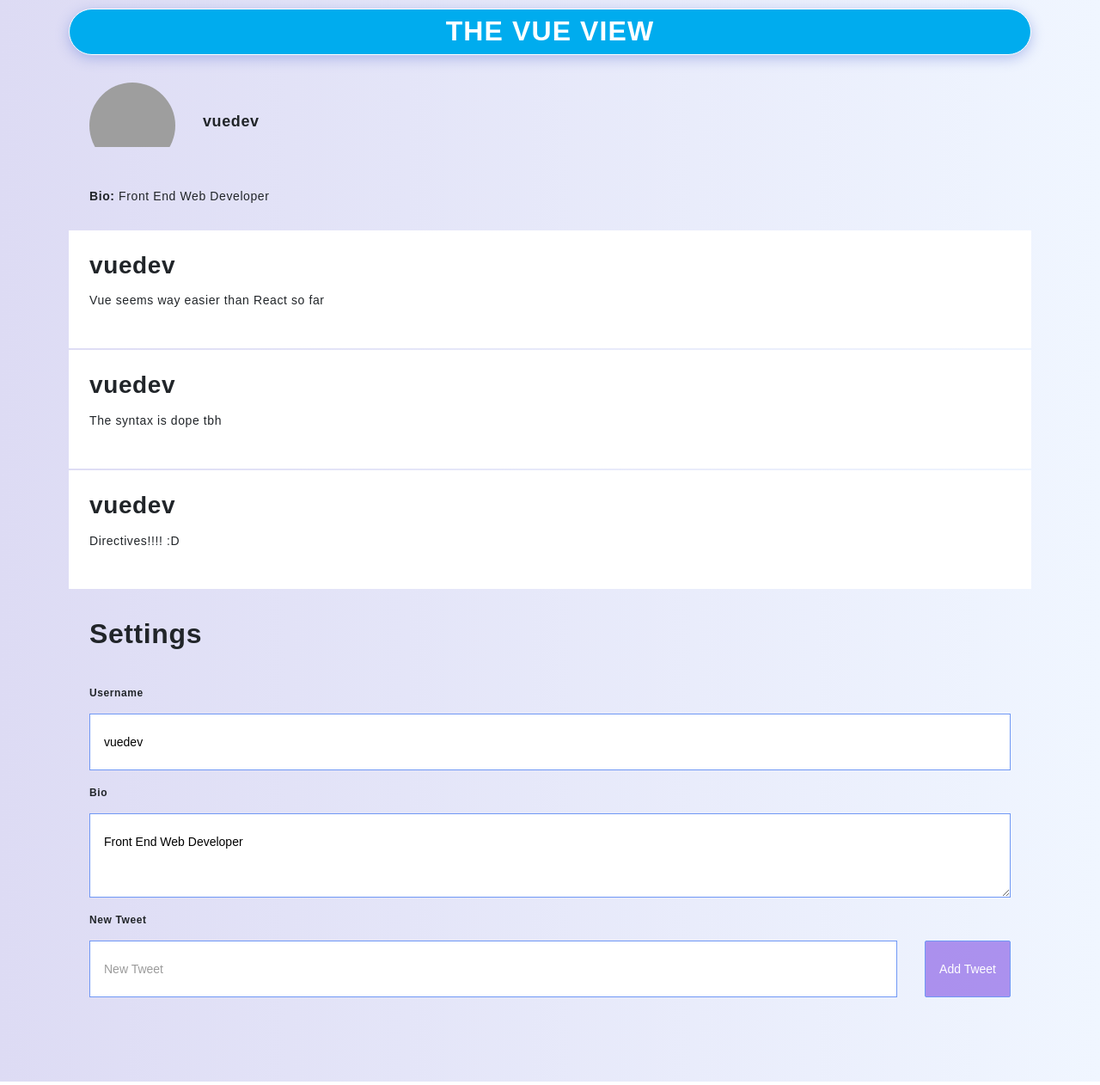
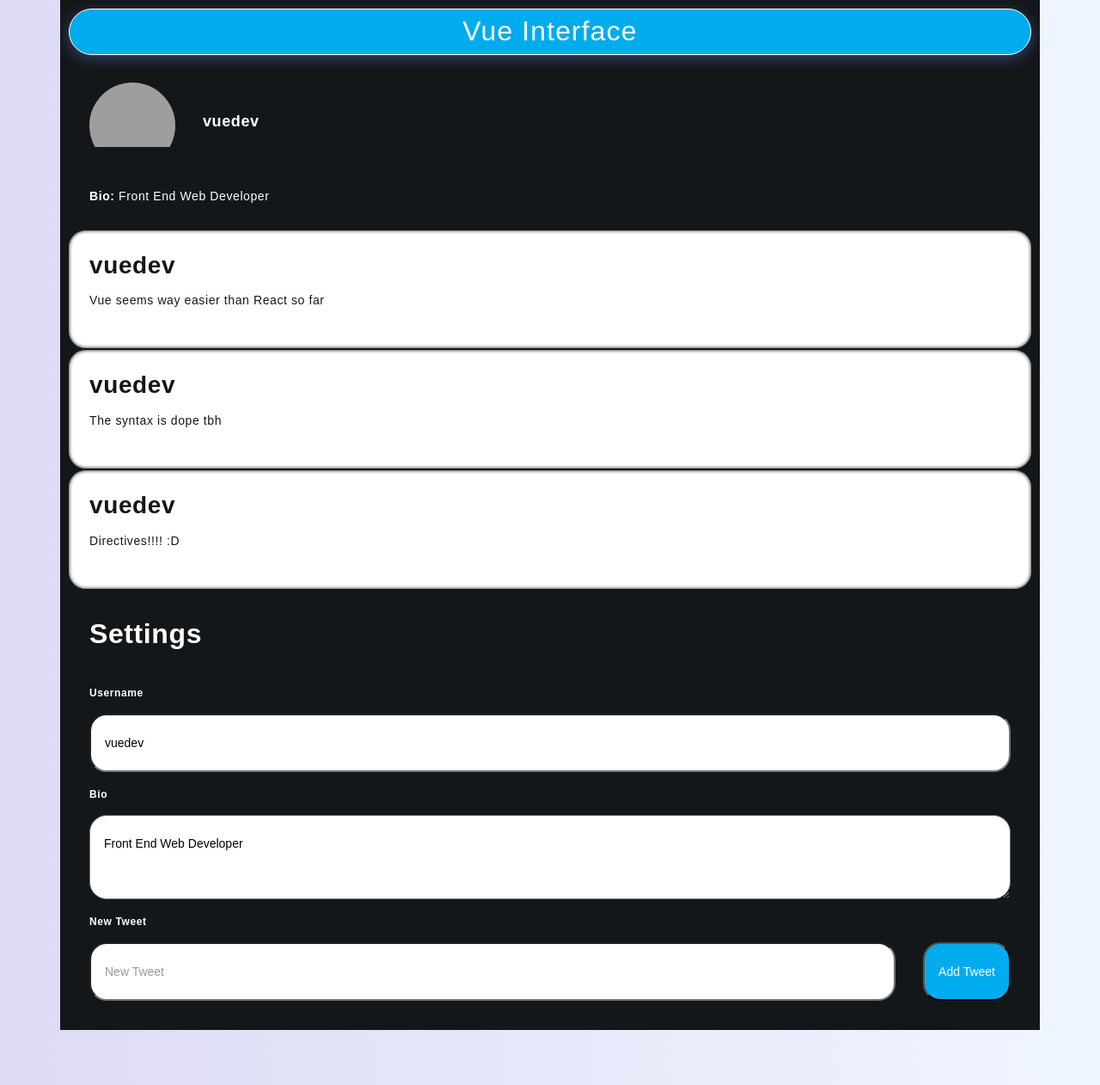
Before and after one commit to alexgignilliat/vue-UI-tweets, a plain HTML site: page index.html in a window 1280 px wide. Shown: the whole page at 86% size. Drawn offline with nearby package versions, Linux system fonts and the light colour scheme; grey boxes are pictures that could not be loaded.

Commit message:
styling tweaks to UI

```diff
--- a/files/css/style.css
+++ b/files/css/style.css
@@ -1,3 +1,5 @@
+
+
 body {
     padding-bottom: 4rem;
     background-image: linear-gradient(to left, #f0f6ff, #dddbf4);
@@ -5,10 +7,14 @@ body {
     font-size: 16px;
     line-height: 2rem;
     letter-spacing: 0.6px;
+    background-color: #14171A;
+    color: white;
   }
 
   .container {
       padding: 10px;
+      background-color: #14171A;
+
   }
 
   em {
@@ -30,14 +36,14 @@ body {
     background-color: #00acee;
     text-align: center;
     font-size: 2rem;
-    font-weight: 900;
     font-stretch: condensed;
     line-height: 0.87;
     letter-spacing: 1.1px;
     color: #ffffff;
     border-radius: 30px;
     border: 1px solid white;
-    box-shadow: 0px 4px 15px rgba(103, 123, 216, 0.432);;
+    box-shadow: 0px 4px 15px rgba(103, 123, 216, 0.432);
+    font-family: Arial, Helvetica, sans-serif
   }
 
   .user {
@@ -68,10 +74,21 @@ body {
     padding: 1.5rem;
     margin-bottom: 2px;
     font-size: .875rem;
+    color: #14171A;
+    border-radius: 20px;
+    box-shadow: 0px 0px 4px inset black;
+  }
+
+  .tweet:hover{
+      background-color: #e0ecf1;
+      transition: .5s;
+      box-shadow: 0px 0px 8px inset black;
+
   }
 
   .tweet h3 {
     font-weight: bold;
+    color: #14171A;
   }
 
   .settings {
@@ -85,6 +102,7 @@ body {
     padding-bottom: 1.1875rem;
     font-weight: bold;
     line-height: 1.64;
+
   }
 
   .settings label {
@@ -96,7 +114,8 @@ body {
   .settings textarea,
   .settings button {
     padding: 1rem;
-    border: solid 1px #7098f5;
+    border-radius: 20px;
+
   }
 
   .settings input::placeholder,
@@ -111,6 +130,7 @@ body {
 
   .new-tweet {
     display: flex;
+    color: #14171A;
   }
 
   .new-tweet input {
@@ -122,11 +142,15 @@ body {
   .new-tweet button {
     cursor: pointer;
     border-radius: 2px;
-    background-color: #5919d973;
+    background-color: #00acee;
     color: #ffffff;
     transition: .25s;
+    border-radius: 20px;
   }
 
   .new-tweet button:hover {
-    background-color: #5919d9;
+    background-color: #14171A;
+    color: white;
+    border: 1px solid white;
+    box-shadow: 0px 0px 10px inset rgba(255, 255, 255, 0.301);
   }
--- a/index.html
+++ b/index.html
@@ -14,7 +14,7 @@
 
 <body>
     <div class="container" id="app">
-        <h1>THE VUE VIEW</h1>
+        <h1>Vue Interface</h1>
         <div class="user">
             <div class="user-information">
                 <div class="image-container">
```
